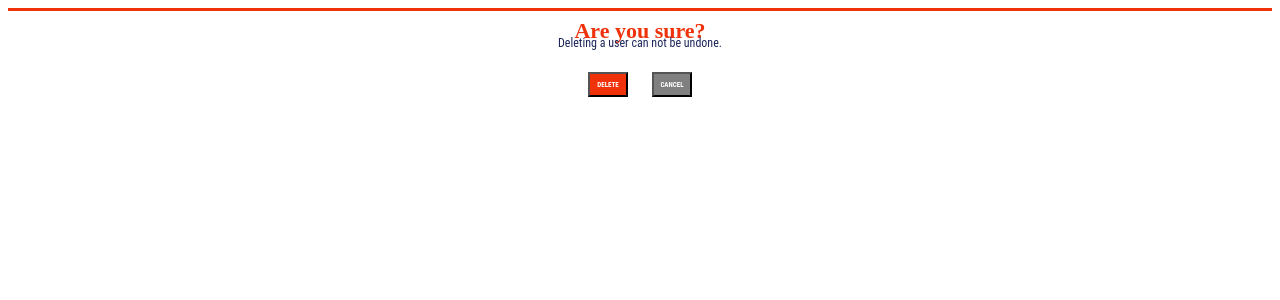
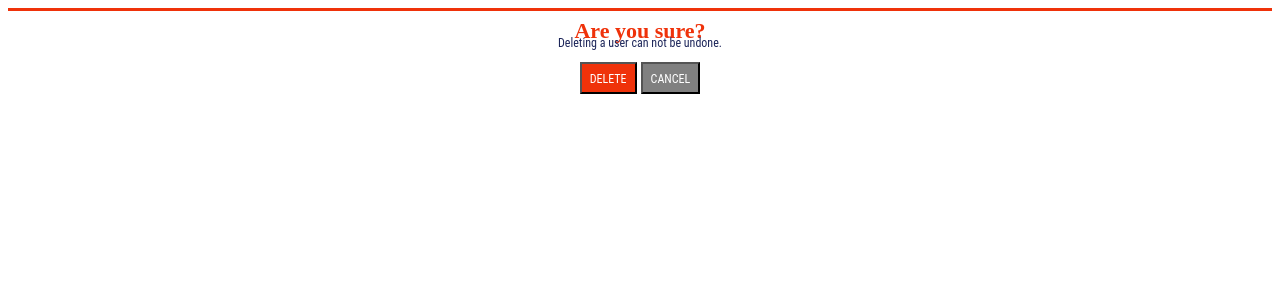
Before and after one commit to B1Dobbs/b2b_d2d, a Django app: template b2b_app/templates/user/delete_user.html in a window 1280 px wide. Shown: the top 300 px of the page. Run offline with Django 3.2, Linux system fonts and the light colour scheme; the template is opened without the code that fills it, so the values that code supplies are empty; some libraries are stand-ins or nearby versions.

Commit message:
did something

```diff
--- a/b2b_app/static/css/popups.css
+++ b/b2b_app/static/css/popups.css
@@ -52,13 +52,11 @@
 
 .popup-button {
     font-family: 'Roboto Condensed', sans-serif;
-    font-size: 7px;
-    font-weight: bold;
-    margin: 10px;
+    font-size: 12px;
+    padding: 8px;
     background-color: gray;
     color: white;
-    width: 40px;
-    height: 25px;
+    height: 32px;
 
 }
 
--- a/b2b_app/templates/company_detail.html
+++ b/b2b_app/templates/company_detail.html
@@ -18,7 +18,7 @@
         <div class = "details-block">
         <span id = "title" class = "title"> <strong>{{ company.name }} </strong></span>
         <button class="update-company" type="button" name="button" data-id="{% url 'update_company' company.pk %}"><span><i class='fas fa-pen icons'></i></span></button>
-        <i class='fas fa-trash icons'></i>
+        <button class="delete-company" type="button" name="button" data-id="{% url 'update_company' company.pk %}"><span><i class='fas fa-trash icons'></i></span></button>
         <div class="indent">
             <span class = "labels">Contact Person </span>
             <span class = "details" id = "contact">{{ company.contactPerson }}</span>
```
Also changed, not shown: b2b_app/templates/company/update_company.html (+9 -10 lines), b2b_app/templates/user/create_user.html (+7 -8 lines).
